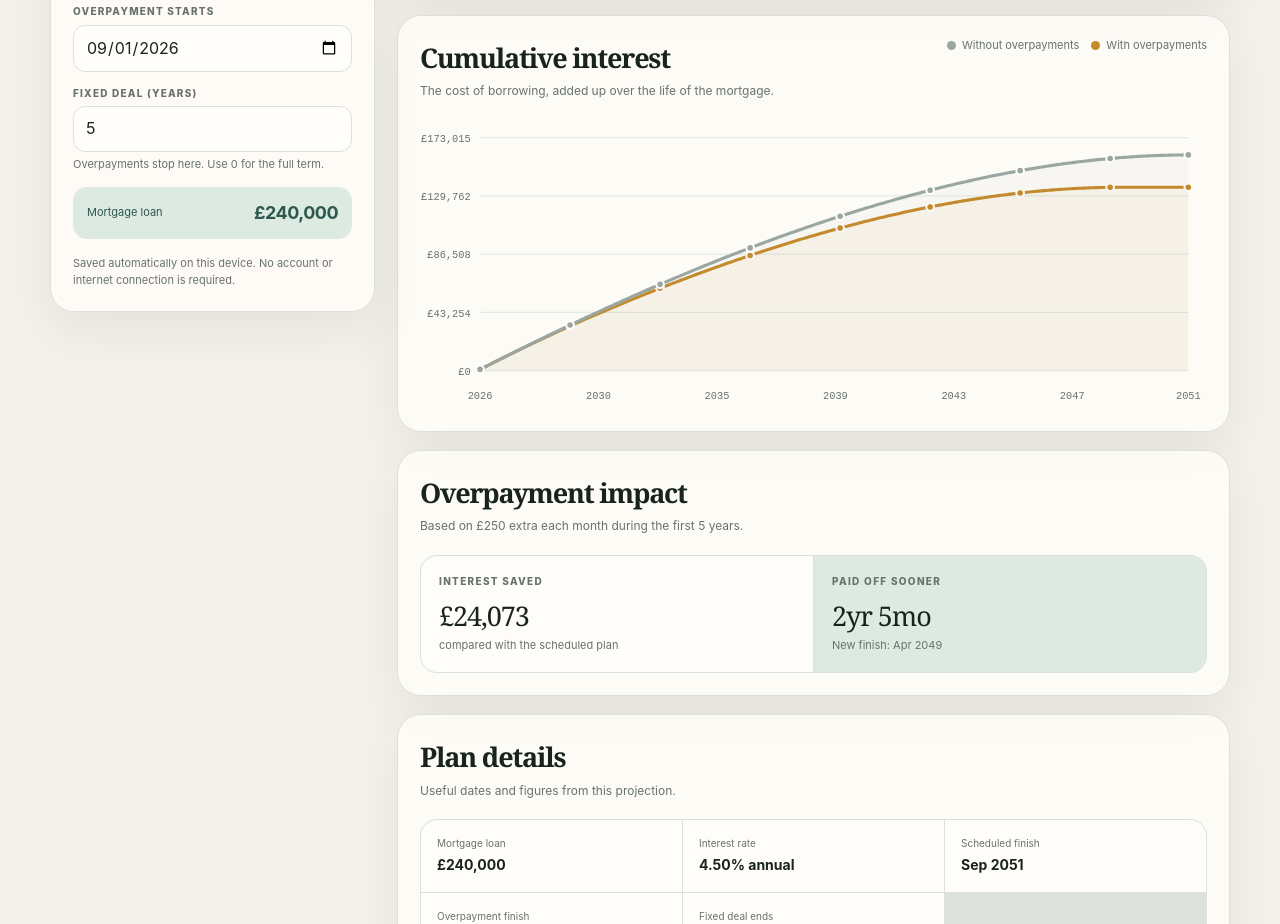
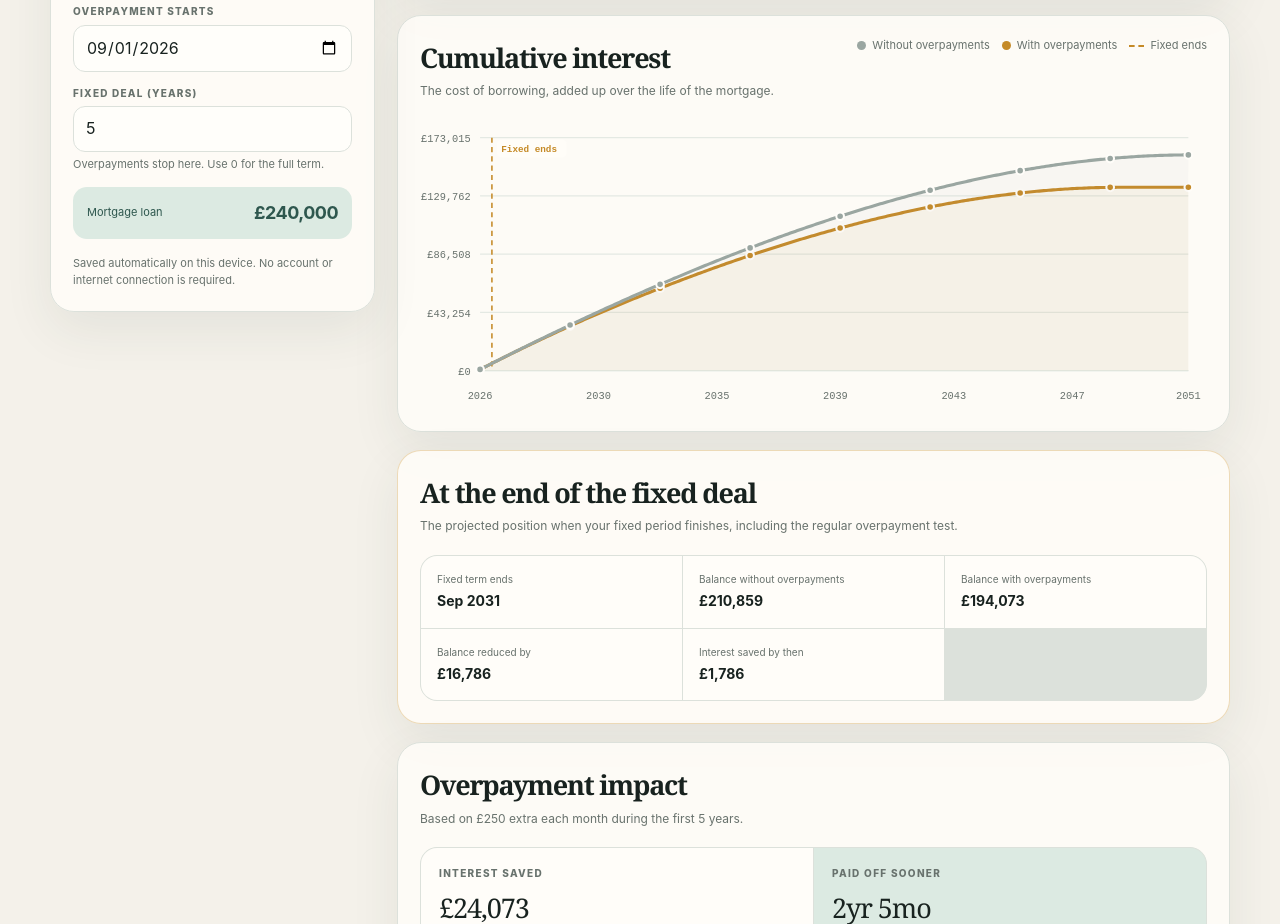
Before and after one commit to andyparker1968-coder/pocket-mortgage, a plain HTML site: page index.html in a window 1280 px wide. Shown: the part 990-1914 px from the top of the page. Drawn offline with Linux system fonts and the light colour scheme.

Commit message:
Deploy via Push app — 04/09/2026, 12:15:24

```diff
--- a/index.html
+++ b/index.html
@@ -100,6 +100,7 @@
     .legend-dot { width: 9px; height: 9px; border-radius: 50%; background: var(--primary); }
     .legend-dot.grey { background: #9aa6a1; }
     .legend-dot.amber { background: var(--amber); }
+    .legend-line { width: 15px; height: 0; border-top: 2px dashed var(--amber); }
     .chart { width: 100%; min-height: 275px; overflow: hidden; }
     .chart svg { display: block; width: 100%; height: auto; min-height: 275px; overflow: visible; }
     .empty-chart { display: grid; place-items: center; min-height: 250px; color: var(--muted); text-align: center; font-size: 13px; border: 1px dashed var(--line); border-radius: 15px; }
@@ -109,6 +110,8 @@
     .impact-label { display: block; color: var(--muted); font-size: 10px; text-transform: uppercase; letter-spacing: .13em; font-weight: 800; }
     .impact-value { display: block; margin-top: 8px; font-family: Georgia, serif; font-size: 27px; letter-spacing: -.04em; }
     .impact-sub { display: block; margin-top: 3px; color: var(--muted); font-size: 11px; }
+    .fixed-card { border-color: rgba(197, 138, 39, .3); }
+    .fixed-card.hidden { display: none; }
     .details { display: grid; grid-template-columns: repeat(3, 1fr); gap: 1px; background: var(--line); border: 1px solid var(--line); border-radius: 17px; overflow: hidden; }
     .detail { background: var(--card); padding: 16px; }
     .detail span { display: block; color: var(--muted); font-size: 10px; }
@@ -239,6 +242,7 @@
             <div class="legend">
               <span class="legend-item"><i class="legend-dot grey"></i>Without overpayments</span>
               <span class="legend-item"><i class="legend-dot"></i>With overpayments</span>
+              <span class="legend-item"><i class="legend-line"></i>Fixed ends</span>
             </div>
           </div>
           <div class="chart" id="balanceChart"></div>
@@ -250,9 +254,23 @@
             <div class="legend">
               <span class="legend-item"><i class="legend-dot grey"></i>Without overpayments</span>
               <span class="legend-item"><i class="legend-dot amber"></i>With overpayments</span>
+              <span class="legend-item"><i class="legend-line"></i>Fixed ends</span>
             </div>
           </div>
           <div class="chart" id="interestChart"></div>
+        </section>
+
+        <section class="card fixed-card hidden" id="fixedTermSection">
+          <div class="card-head">
+            <div><h2>At the end of the fixed deal</h2><p id="fixedTermCopy">What the projection looks like when the fixed period finishes.</p></div>
+          </div>
+          <div class="details">
+            <div class="detail"><span>Fixed term ends</span><strong id="fixedTermEnd">—</strong></div>
+            <div class="detail"><span>Balance without overpayments</span><strong id="fixedBalanceBase">—</strong></div>
+            <div class="detail"><span>Balance with overpayments</span><strong id="fixedBalanceOver">—</strong></div>
+            <div class="detail"><span>Balance reduced by</span><strong id="fixedBalanceSaved">—</strong></div>
+            <div class="detail"><span>Interest saved by then</span><strong id="fixedInterestSaved">—</strong></div>
+          </div>
         </section>
 
         <section class="card">
@@ -361,7 +379,7 @@
       }
       function setInputs(state) { ids.forEach(function (id) { if ($(id)) $(id).value = state[id]; }); }
       function escapeXml(value) { return String(value).replace(/[<>&'"]/g, function (char) { return ({ "<": "&lt;", ">": "&gt;", "&": "&amp;", "'": "&apos;", "\"": "&quot;" })[char]; }); }
-      function chartSvg(series, yFormatter) {
+      function chartSvg(series, yFormatter, marker) {
         if (!series || !series.length || !series[0].values.length) return '<div class="empty-chart">Enter your mortgage details to see the projection.</div>';
         var width = 760, height = 280, left = 58, right = 18, top = 18, bottom = 37, plotW = width - left - right, plotH = height - top - bottom;
         var all = []; series.forEach(function (s) { all = all.concat(s.values); });
@@ -379,6 +397,11 @@
         series[0].labels.forEach(function (label, index) {
           if (count <= 8 || index === 0 || index === count - 1 || index % Math.ceil(count / 6) === 0) xLabels += '<text x="' + x(index) + '" y="' + (height - 10) + '" text-anchor="middle" fill="' + colors.text + '" font-size="10" font-family="ui-monospace,monospace">' + escapeXml(label) + '</text>';
         });
+        var markerMarkup = "";
+        if (marker && count > 0 && marker.index >= 0 && marker.index <= count - 1) {
+          var markerX = x(marker.index);
+          markerMarkup = '<line x1="' + markerX + '" y1="' + top + '" x2="' + markerX + '" y2="' + (top + plotH) + '" stroke="' + colors.amber + '" stroke-width="1.5" stroke-dasharray="5 4"/><rect x="' + Math.min(markerX + 5, left + plotW - 72) + '" y="' + (top + 2) + '" width="67" height="17" rx="4" fill="#fffdf9" opacity=".94"/><text x="' + Math.min(markerX + 9, left + plotW - 68) + '" y="' + (top + 14) + '" fill="' + colors.amber + '" font-size="9" font-weight="700" font-family="ui-monospace,monospace">Fixed ends</text>';
+        }
         var paths = "";
         series.slice().reverse().forEach(function (item) {
           var points = item.values.map(function (value, index) { return x(index) + "," + y(value); }).join(" ");
@@ -390,7 +413,7 @@
             }
           });
         });
-        return '<svg viewBox="0 0 ' + width + ' ' + height + '" role="img" aria-label="Mortgage projection chart">' + grid + labels + '<line x1="' + left + '" y1="' + (top + plotH) + '" x2="' + (left + plotW) + '" y2="' + (top + plotH) + '" stroke="' + colors.grid + '"/>' + paths + xLabels + '</svg>';
+        return '<svg viewBox="0 0 ' + width + ' ' + height + '" role="img" aria-label="Mortgage projection chart">' + grid + markerMarkup + labels + '<line x1="' + left + '" y1="' + (top + plotH) + '" x2="' + (left + plotW) + '" y2="' + (top + plotH) + '" stroke="' + colors.grid + '"/>' + paths + xLabels + '</svg>';
       }
       function yearlyValues(sim, key, labels) {
         var rows = sim.yearly, values = [], names = [];
@@ -405,6 +428,9 @@
         var baseline = simulate(params, null);
         var endDate = state.fixedYears > 0 ? isoDate(addMonths(utcDate(state.startDate), Math.round(state.fixedYears * 12))) : null;
         var over = state.overpayment > 0 ? simulate(params, { amount: state.overpayment, startDate: state.overpaymentStart, endDate: endDate }) : null;
+        var fixedBaseline = endDate ? baseline.rows.filter(function (row) { return row.date <= endDate; }).slice(-1)[0] : null;
+        var fixedOver = endDate && over ? over.rows.filter(function (row) { return row.date <= endDate; }).slice(-1)[0] : null;
+        var fixedMarkerIndex = endDate && baseline.yearly.length ? Math.min(Math.max(0, Math.round(state.fixedYears)), baseline.yearly.length - 1) : null;
         var currency = "£";
         $("loanValue").textContent = money(loan, currency);
         $("monthlyPayment").textContent = money(baseline.payment, currency);
@@ -420,6 +446,15 @@
         $("detailScheduled").textContent = monthYear(baseline.scheduledDate);
         $("detailOverpay").textContent = over ? monthYear(over.payoffDate) : "—";
         $("detailFixed").textContent = state.fixedYears > 0 ? monthYear(endDate) : "Full term";
+        $("fixedTermSection").classList.toggle("hidden", !endDate);
+        if (endDate) {
+          $("fixedTermEnd").textContent = monthYear(endDate);
+          $("fixedTermCopy").textContent = over ? "The projected position when your fixed period finishes, including the regular overpayment test." : "The projected position when your fixed period finishes.";
+          $("fixedBalanceBase").textContent = money(fixedBaseline ? fixedBaseline.balance : loan, currency);
+          $("fixedBalanceOver").textContent = over ? money(fixedOver ? fixedOver.balance : 0, currency) : "Add overpayment";
+          $("fixedBalanceSaved").textContent = over ? money(Math.max(0, (fixedBaseline ? fixedBaseline.balance : loan) - (fixedOver ? fixedOver.balance : 0)), currency) : "—";
+          $("fixedInterestSaved").textContent = over ? money(Math.max(0, (fixedBaseline ? fixedBaseline.cumulativeInterest : 0) - (fixedOver ? fixedOver.cumulativeInterest : 0)), currency) : "—";
+        }
         $("heroStatus").textContent = over ? money(baseline.totalInterest - over.totalInterest, currency) + " potential saving" : "Ready to explore";
         $("interestSaved").textContent = over ? money(baseline.totalInterest - over.totalInterest, currency) : money(0, currency);
         $("monthsSaved").textContent = over ? formatMonths(Math.max(0, baseline.months - over.months)) : "—";
@@ -434,13 +469,14 @@
           var overRows = baseline.yearly.map(function (row, index) { return over.yearly[index] ? over.yearly[index].balance : 0; });
           balanceSeries.push({ name: "With overpayments", values: overRows, labels: labels, color: colors.green });
         }
-        $("balanceChart").innerHTML = chartSvg(balanceSeries, function (value) { return money(value, currency).replace(/,000$/, "k").replace(/£(\d+),(\d+)00$/, "£$1k"); });
+        var fixedMarker = fixedMarkerIndex === null ? null : { index: fixedMarkerIndex };
+        $("balanceChart").innerHTML = chartSvg(balanceSeries, function (value) { return money(value, currency).replace(/,000$/, "k").replace(/£(\d+),(\d+)00$/, "£$1k"); }, fixedMarker);
         var interestLabels = [], interestSeries = [{ name: "Without overpayments", values: yearlyValues(baseline, "cumulativeInterest", interestLabels), labels: interestLabels, color: colors.grey }];
         if (over) {
           var overInterest = baseline.yearly.map(function (row, index) { return over.yearly[index] ? over.yearly[index].cumulativeInterest : over.totalInterest; });
           interestSeries.push({ name: "With overpayments", values: overInterest, labels: interestLabels, color: colors.amber });
         }
-        $("interestChart").innerHTML = chartSvg(interestSeries, function (value) { return money(value, currency).replace(/,000$/, "k").replace(/£(\d+),(\d+)00$/, "£$1k"); });
+        $("interestChart").innerHTML = chartSvg(interestSeries, function (value) { return money(value, currency).replace(/,000$/, "k").replace(/£(\d+),(\d+)00$/, "£$1k"); }, fixedMarker);
       }
       function update() { var state = stateFromInputs(); saveState(state); render(state); }
       setInputs(readState());
```
